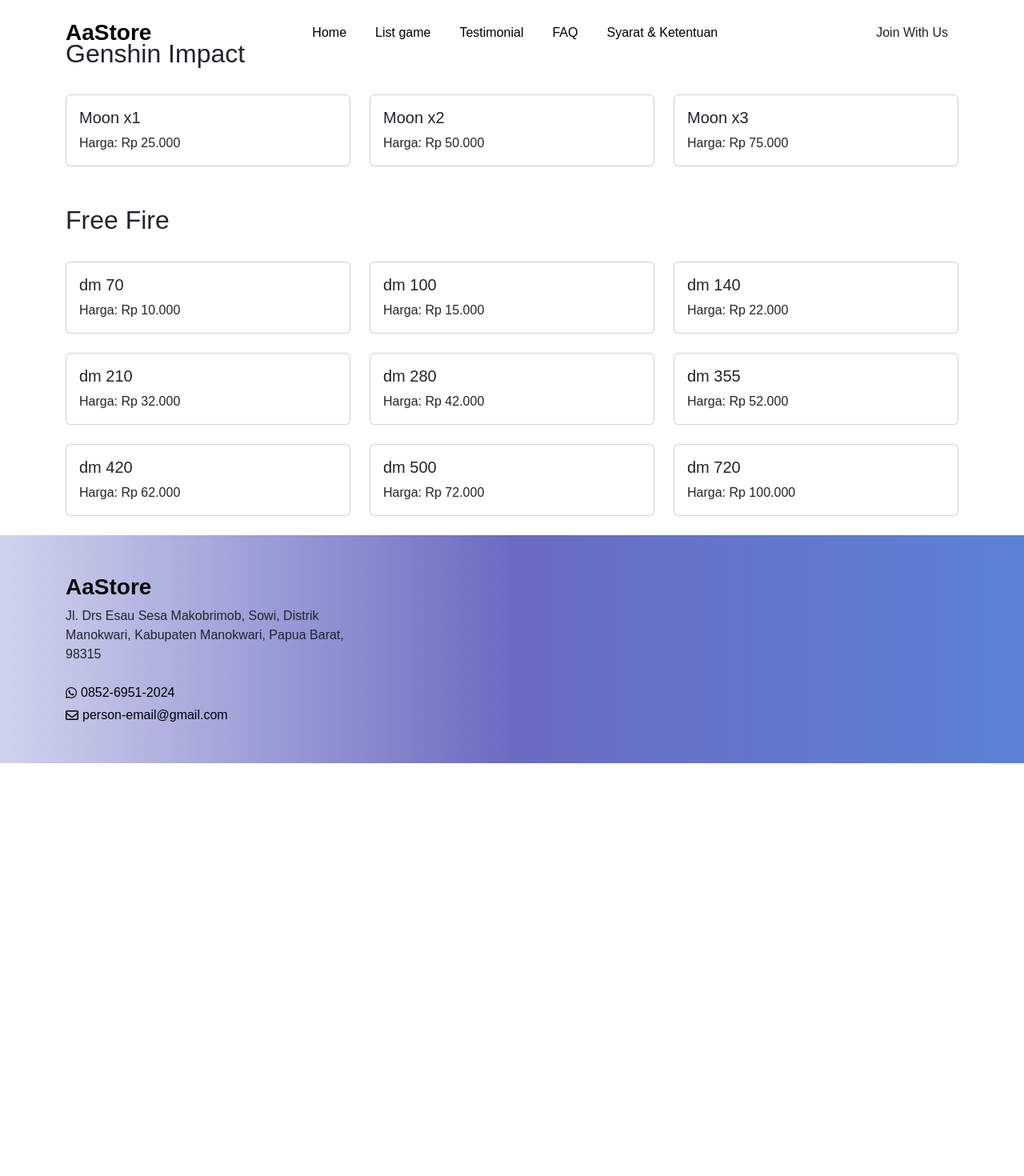
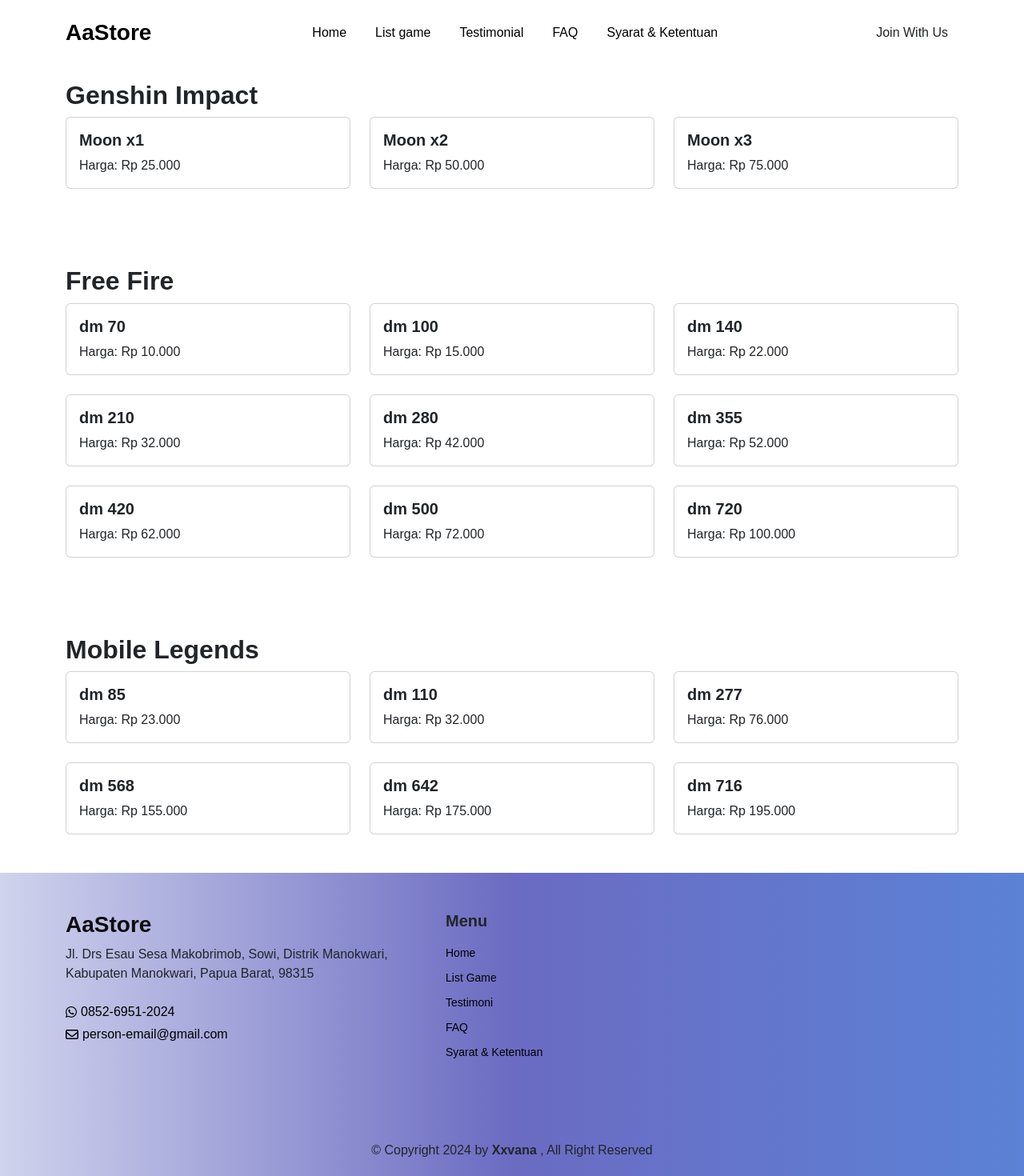
Before and after one commit to zeevana/project-aastore, a React (Vite) app: page /kelas in a window 1280 px wide. Shown: the top 1470 px of the page at 80% size. Before the commit the page ends 954 px from the top, so only its background shows below. Built offline with nearby package versions, Linux system fonts and the light colour scheme.

Commit message:
perubahan css3

```diff
--- a/src/components/FooterComponent.jsx
+++ b/src/components/FooterComponent.jsx
@@ -23,8 +23,21 @@
 
             </div>
           </Col>
+          <Col className="d-flex flex-column col-lg-2 col">
+            <h5 className="fw-bold">Menu</h5>
+            <Link to="">Home</Link>
+            <Link to="">List Game</Link>
+            <Link to="">Testimoni</Link>
+            <Link to="">FAQ</Link>
+            <Link to="">Syarat & Ketentuan</Link>
+          </Col>
           <Col></Col>
-          <Col></Col>
+        </Row>
+
+        <Row>
+          <Col>
+            <p className="text-center px-md-0 px-3">&copy; Copyright {new Date().getFullYear()} by <span className="fw-bold">Xxvana</span> , All Right Reserved</p>
+          </Col>
         </Row>
       </Container>
     </div>
--- a/src/data/index.js
+++ b/src/data/index.js
@@ -366,26 +366,26 @@
   {
     id: 1,
     eventKey: 0,
-    title: "Apakah ini Berlangganan?",
-    desc: "Lorem ipsum dolor sit amet, consectetur adipiscing elit, sed do eiusmod tempor incididunt ut labore et dolore magna aliqua. Ut enim ad minim veniam, quis nostrud exercitation ullamco laboris nisi ut aliquip ex ea commodoconsequat. Duis aute irure dolor in reprehenderit in voluptate velit esse cillum dolore eu fugiat nulla pariatur. Excepteur sint occaecat cupidatat non proident, sunt in culpa qui officia deserunt mollit anim id estlaborum.",
+    title: "Bagaimana cara Top Up?",
+    desc: "Hubungi no wa admin di pojok kiri bawah",
   },
   {
     id: 2,
     eventKey: 1,
-    title: "Bagaimana Sistem Belajarnya?",
-    desc: "Lorem ipsum dolor sit amet, consectetur adipiscing elit, sed do eiusmod tempor incididunt ut labore et dolore magna aliqua. Ut enim ad minim veniam, quis nostrud exercitation ullamco laboris nisi ut aliquip ex ea commodoconsequat. Duis aute irure dolor in reprehenderit in voluptate velit esse cillum dolore eu fugiat nulla pariatur. Excepteur sint occaecat cupidatat non proident, sunt in culpa qui officia deserunt mollit anim id estlaborum.",
+    title: "Bagaimana Sistem Pembayarannya?",
+    desc: "Mudah, chat admin lalu lakukan pembayaran melalui transfer Bank, E-Wallet",
   },
   {
     id: 3,
     eventKey: 2,
-    title: "Apakah Boleh di Share ke Orang Lain?",
-    desc: "Lorem ipsum dolor sit amet, consectetur adipiscing elit, sed do eiusmod tempor incididunt ut labore et dolore magna aliqua. Ut enim ad minim veniam, quis nostrud exercitation ullamco laboris nisi ut aliquip ex ea commodoconsequat. Duis aute irure dolor in reprehenderit in voluptate velit esse cillum dolore eu fugiat nulla pariatur. Excepteur sint occaecat cupidatat non proident, sunt in culpa qui officia deserunt mollit anim id estlaborum.",
+    title: "Apakah Boleh Hutang dulu?",
+    desc: "SKIPPPPPPP",
   },
   {
     id: 4,
     eventKey: 3,
-    title: "Apakah Ada Grup Diskusi?",
-    desc: "Lorem ipsum dolor sit amet, consectetur adipiscing elit, sed do eiusmod tempor incididunt ut labore et dolore magna aliqua. Ut enim ad minim veniam, quis nostrud exercitation ullamco laboris nisi ut aliquip ex ea commodoconsequat. Duis aute irure dolor in reprehenderit in voluptate velit esse cillum dolore eu fugiat nulla pariatur. Excepteur sint occaecat cupidatat non proident, sunt in culpa qui officia deserunt mollit anim id estlaborum.",
+    title: "Apakah Top Up Disini Aman?",
+    desc: "Tentu saja, aman dan legal",
   },
 ];
 
@@ -410,3 +410,12 @@
 
 
 ];
+
+export const ml = [
+  { id: 1, item: "dm 85", price: "Rp 23.000" },
+  { id: 2, item: "dm 110", price: "Rp 32.000" },
+  { id: 3, item: "dm 277", price: "Rp 76.000" },
+  { id: 4, item: "dm 568", price: "Rp 155.000" },
+  { id: 5, item: "dm 642", price: "Rp 175.000" },
+  { id: 6, item: "dm 716", price: "Rp 195.000" },
+];
--- a/src/pages/HomePage.jsx
+++ b/src/pages/HomePage.jsx
@@ -32,7 +32,7 @@
           <Row>
             <Col>
               <h1 className="text-center fw-bold">List Terbaru</h1>
-              <p className="text-center">Lorem ipsum dolor sit amet consectetur adipisicing elit.</p>
+              <p className="text-center">Daftar Harga Top Up Termurah AaStore</p>
             </Col>
           </Row>
 
--- a/src/pages/KelasPage.jsx
+++ b/src/pages/KelasPage.jsx
@@ -1,18 +1,20 @@
 import { Row, Col, Container, Card } from "react-bootstrap"
-import { priceList, ff } from '../data/index';
+import { priceList, ff, ml } from '../data/index';
+
 
 const KelasPage = () => {
   return (
 
-    <div className="mb-4 pt-5">
+    <div className="kelaz">
       <Container>
-        <Row className="justify-content-center g-4">
-          <h2>Genshin Impact</h2>
+
+        <h2 className="fw-bold ">Genshin Impact</h2>
+        <Row className="justify-content-center g-4 mb-5 ">
           {priceList.map((item) => (
             <Col key={item.id} xs={12} md={6} lg={4}> {/* Menentukan jumlah kolom untuk tampilan responsif */}
               <Card>
                 <Card.Body>
-                  <Card.Title>{item.item}</Card.Title>
+                  <Card.Title className="fw-bold">{item.item}</Card.Title>
                   <Card.Text>
                     Harga: {item.price}
                   </Card.Text>
@@ -21,13 +23,14 @@
             </Col>
           ))}
         </Row>
-        <Row className="justify-content-center g-4 pt-5">
-          <h2>Free Fire</h2>
+
+        <h2 className="fw-bold pt-5">Free Fire</h2>
+        <Row className="justify-content-center g-4 mb-5">
           {ff.map((item) => (
             <Col key={item.id} xs={12} md={6} lg={4}> {/* Menentukan jumlah kolom untuk tampilan responsif */}
               <Card>
                 <Card.Body>
-                  <Card.Title>{item.item}</Card.Title>
+                  <Card.Title className="fw-bold">{item.item}</Card.Title>
                   <Card.Text>
                     Harga: {item.price}
                   </Card.Text>
@@ -36,6 +39,23 @@
             </Col>
           ))}
         </Row>
+
+        <h2 className="fw-bold pt-5">Mobile Legends</h2>
+        <Row className="justify-content-center g-4 mb-5">
+          {ml.map((item) => (
+            <Col key={item.id} xs={12} md={6} lg={4}> {/* Menentukan jumlah kolom untuk tampilan responsif */}
+              <Card>
+                <Card.Body>
+                  <Card.Title className="fw-bold">{item.item}</Card.Title>
+                  <Card.Text>
+                    Harga: {item.price}
+                  </Card.Text>
+                </Card.Body>
+              </Card>
+            </Col>
+          ))}
+        </Row>
+
       </Container>
     </div>
 
--- a/src/style/main.css
+++ b/src/style/main.css
@@ -48,12 +48,13 @@
 
 .homepage .header-box h1 {
     font-size: 3.2rem;
-    font-weight: 600;
+    font-weight: 300;
     color: var(--color-text);
 }
 
 .homepage .header-box h1 span {
     font-weight: 700;
+    font-style: bold;
 
 }
 
@@ -76,6 +77,13 @@
         display: block;
         margin-inline: auto;
     }
+}
+
+@media screen and (max-width: 775px) {
+    .homepage .header-box{
+        padding-top: 8rem;
+    }
+
 }
 
 @media screen and (max-width: 575px) {
@@ -182,6 +190,20 @@
     background-color: #ffffff;
 }
 
+/* STYLE LIST HARGA */
+
+.kelaz {
+    width: 100%;
+    padding-top: 100px;
+}
+
+.kelaz .row:nth-child(1){
+    padding-top: 50px;
+
+}
+
+
+
 /* STYLE FOOTEr */
 .footer{
     width: 100%;
@@ -216,3 +238,21 @@
     background: -webkit-linear-gradient(to left, #3780c4, #86c2fb, #5dff9e); /* Chrome 10-25, Safari 5.1-6 */
     background: linear-gradient(to left, #5b82d6, #6b6bc2, #d0d3ed); /* W3C, IE 10+/ Edge, Firefox 16+, Chrome 26+, Opera 12+, Safari 7+ */
   }
+
+.footer .row.row:nth-child(1) .col:nth-child(2){
+    gap: 10px;
+}
+
+.footer .row.row:nth-child(1) .col:nth-child(2) a {
+    color: #000000;
+    text-decoration: none;
+    font-size: 14px;
+}
+
+.footer .row.row:nth-child(1) .col:nth-child(2) a:hover {
+    color: #f6f8fd;
+}
+
+.footer .row.row:nth-child(2) {
+    margin-top: 100px;
+}
```
